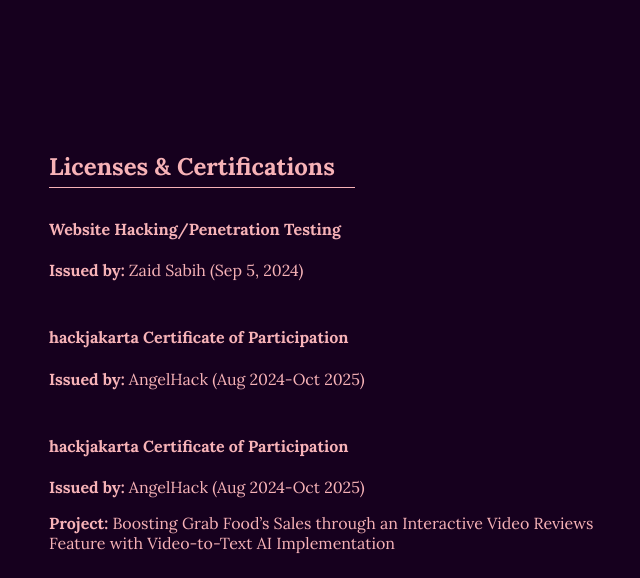
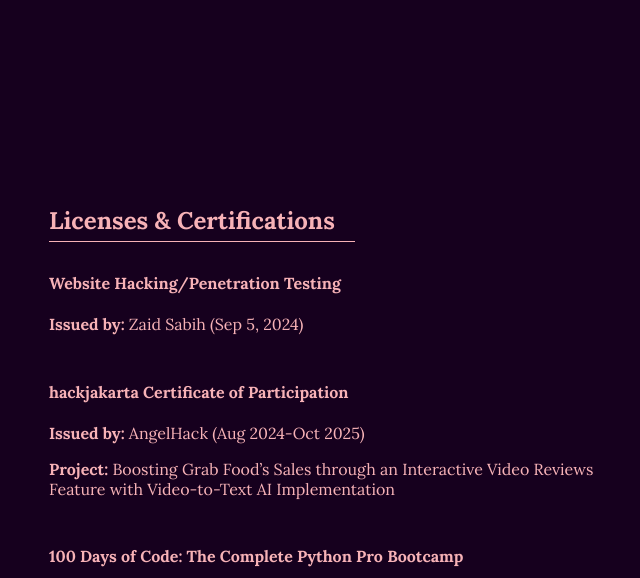
Before and after one commit to SamanthaSamosir/portfolio-website, a Flask app: page / in a window 1280 px wide. Shown: the part 3000-3578 px from the top of the page, without its empty margins (581-1221 px from the left). Run offline with Flask 3, Linux system fonts and the light colour scheme; some web fonts are replaced.

Commit message:
Update index.html

```diff
--- a/templates/index.html
+++ b/templates/index.html
@@ -142,12 +142,6 @@
                     <p><strong>Issued by:</strong><a href="https://www.virtualbadge.io/certificate-validator?credential=418b21e2-24de-4e3b-b218-62b007b98681" target="_blank" class="link"> AngelHack (Aug 2024-Oct 2025)
                     <span class="arrow">🔗</span></a>
                     </p>
-                </div>
-                <div class="certifications-content">
-                    <h4>hackjakarta Certificate of Participation</h4>
-                    <p><strong>Issued by:</strong><a href="https://www.virtualbadge.io/certificate-validator?credential=418b21e2-24de-4e3b-b218-62b007b98681" target="_blank" class="link"> AngelHack (Aug 2024-Oct 2025)
-                    <span class="arrow">🔗</span></a>
-                    </p>
                     <p><strong>Project:</strong><a href="https://www.canva.com/design/DAGMLCXyoo8/DsZEaLd2gmMxCpfrfBcVbQ/edit" target="_blank" class="link"> Boosting Grab Food’s Sales through an Interactive Video Reviews Feature with Video-to-Text AI Implementation
                     </a>
                     </p>
```
